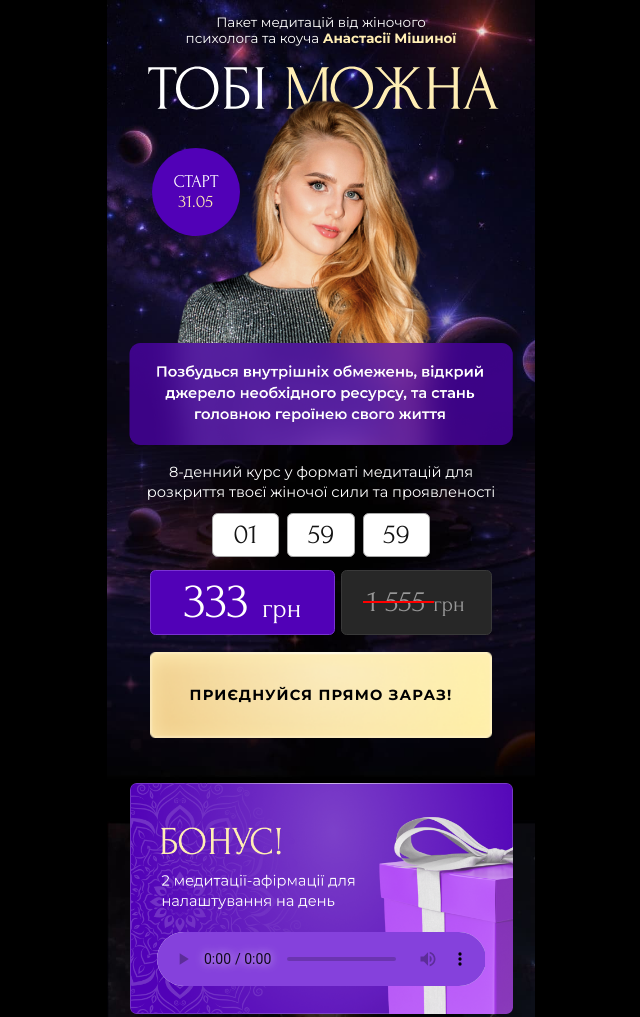
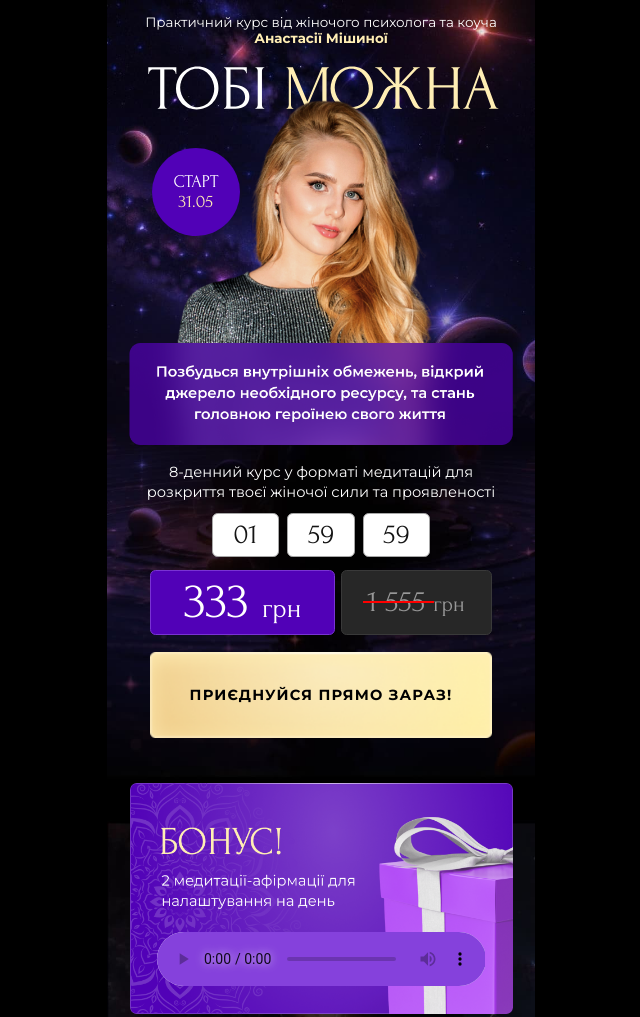
Before and after one commit to k2nq2/meditation-lend, a plain HTML site: page index.html in a window 1280 px wide. Shown: the top 1017 px of the page, without its empty margins (319-959 px from the left). Drawn offline with nearby package versions, Linux system fonts and the light colour scheme; a script that the page names is missing.

Commit message:
Update index.html

```diff
--- a/index.html
+++ b/index.html
@@ -64,7 +64,7 @@
     <div class="bg1">
         <header class="container">
             <p class="header-top_text">
-                Пакет медитацій від жіночого<br>психолога та коуча <span class="accent">Анастасії Мішиної</span>
+                Практичний курс від жіночого психолога та коуча <span class="accent">Анастасії Мішиної</span>
             </p>
             <div> <img class="header-span" src="images/span.svg"> </div>
             <div style="height:29.67rem">
```
